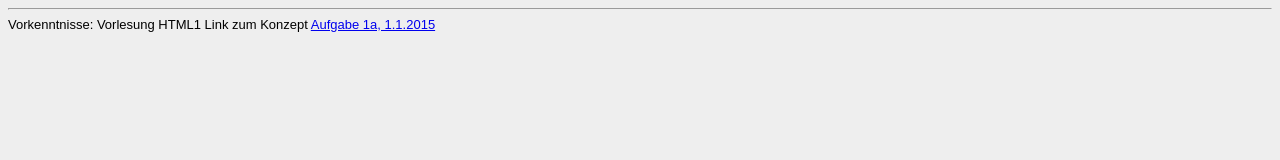
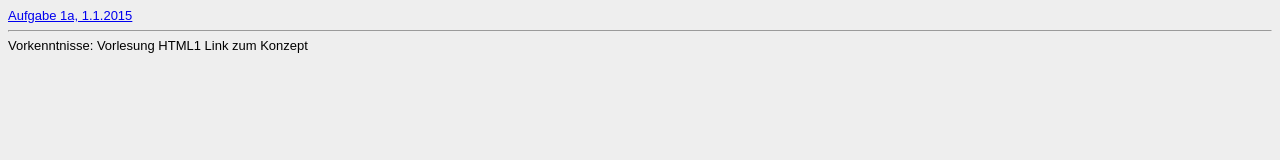
Before and after one commit to TobMer/TobMer.github.io, a plain HTML site: page Steckbrief/steckbrief.htm in a window 1280 px wide. Drawn offline with Linux system fonts and the light colour scheme.

Commit message:
Update steckbrief.htm

```diff
--- a/Steckbrief/steckbrief.htm
+++ b/Steckbrief/steckbrief.htm
@@ -3,12 +3,12 @@
 
 <!-- Hier die Links zu den gelösten Aufgaben einstellen, aktuelle oben, alte stehen lassen! Format: Aufgabenbezeichnung, Datum -->
 
-
+<a href="https://tobmer.github.io/Aufgabe1/konzeptionaufgabe1.jpg" target="_blank">Aufgabe 1a, 1.1.2015</a></br>
 
 
 <!-- Hier bitte die Vorkenntnisse im Bereich Programmierung zu Beginn der Veranstaltung kurz beschreiben! -->
 <hr>
-Vorkenntnisse: Vorlesung HTML1  Link zum Konzept <a href="https://tobmer.github.io/Aufgabe1/konzeptionaufgabe1.jpg" target="_blank">Aufgabe 1a, 1.1.2015</a></br>
+Vorkenntnisse: Vorlesung HTML1  Link zum Konzept
 
 <!-- Bitte keine Änderung in der folgenden Zeile vornehmen -->
 </body></html>
```
